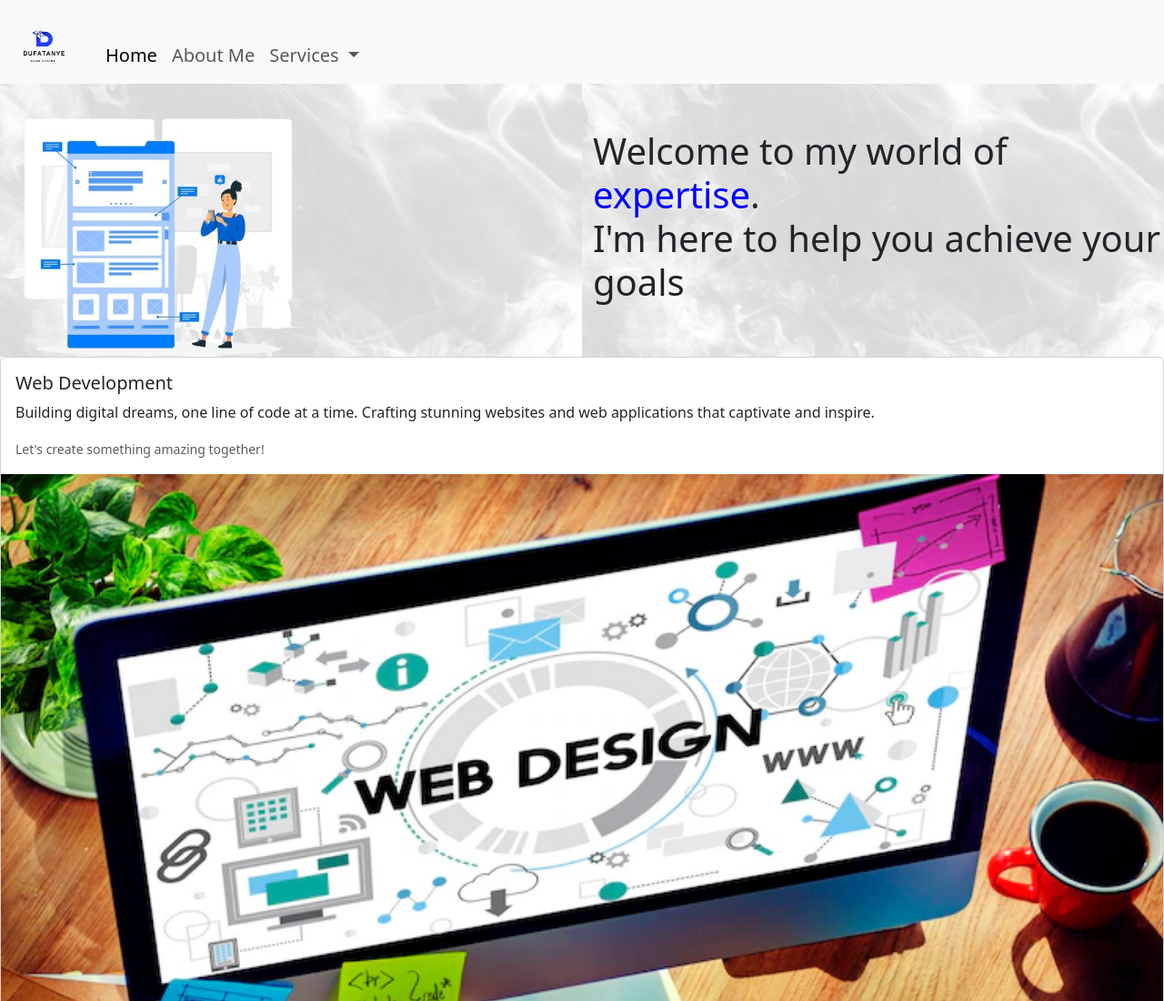
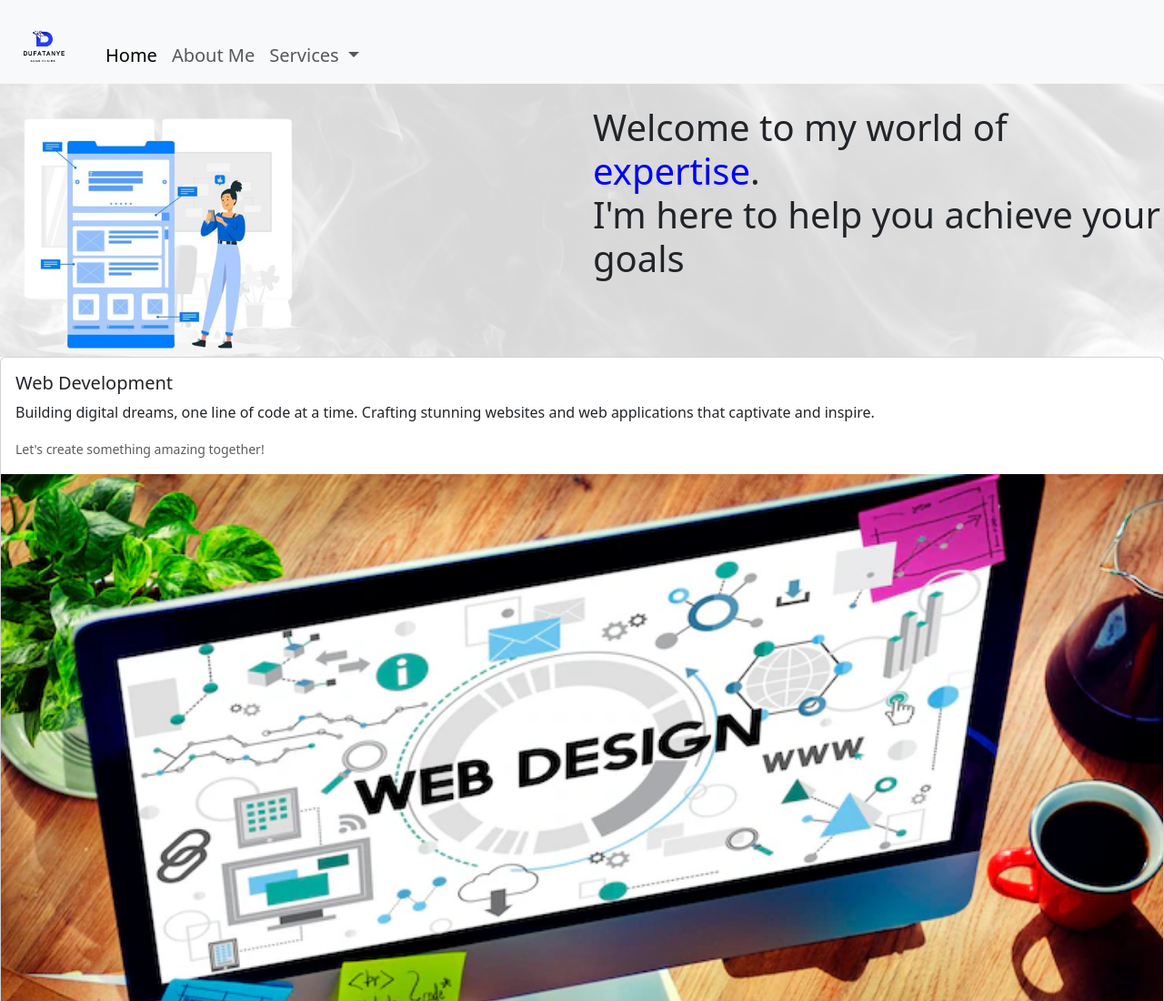
Before and after one commit to DufatanyeAngeClaire/portfolio, a plain HTML site: page website.html in a window 1280 px wide. Shown: the top 1100 px of the page at 91% size. Drawn offline with nearby package versions, Linux system fonts and the light colour scheme.

Commit message:
updated other pages

```diff
--- a/website.html
+++ b/website.html
@@ -50,14 +50,17 @@
                 </div>
             </div>
         </nav>
-        <div class="row">
-                <div class="hero-service col mb-6">
+        <section class="hero-service">
+            <div class="row">
+                <div class="col mb-6">
                     <img src="./image/mobile-ux-concept-illustration_114360-4430-removebg-preview.png" class="img-fluid" alt="My picture" style="height: 350px;">
                             </div>
-                <div class="hero-service col mb-6">
+                <div class="col mb-6 mt-4">
         <h1>Welcome to my world of <span style="color: blue;">expertise</span>.<br>
              I'm here to help you achieve your goals</h1>
                 </div>
+            </div>
+        </section>
             </div>
             <div class="row">
                 <div class="col">
```
Also changed, not shown: additional_services.html (+4 -2 lines), services.html (+4 -2 lines), web_application.html (+4 -2 lines).
